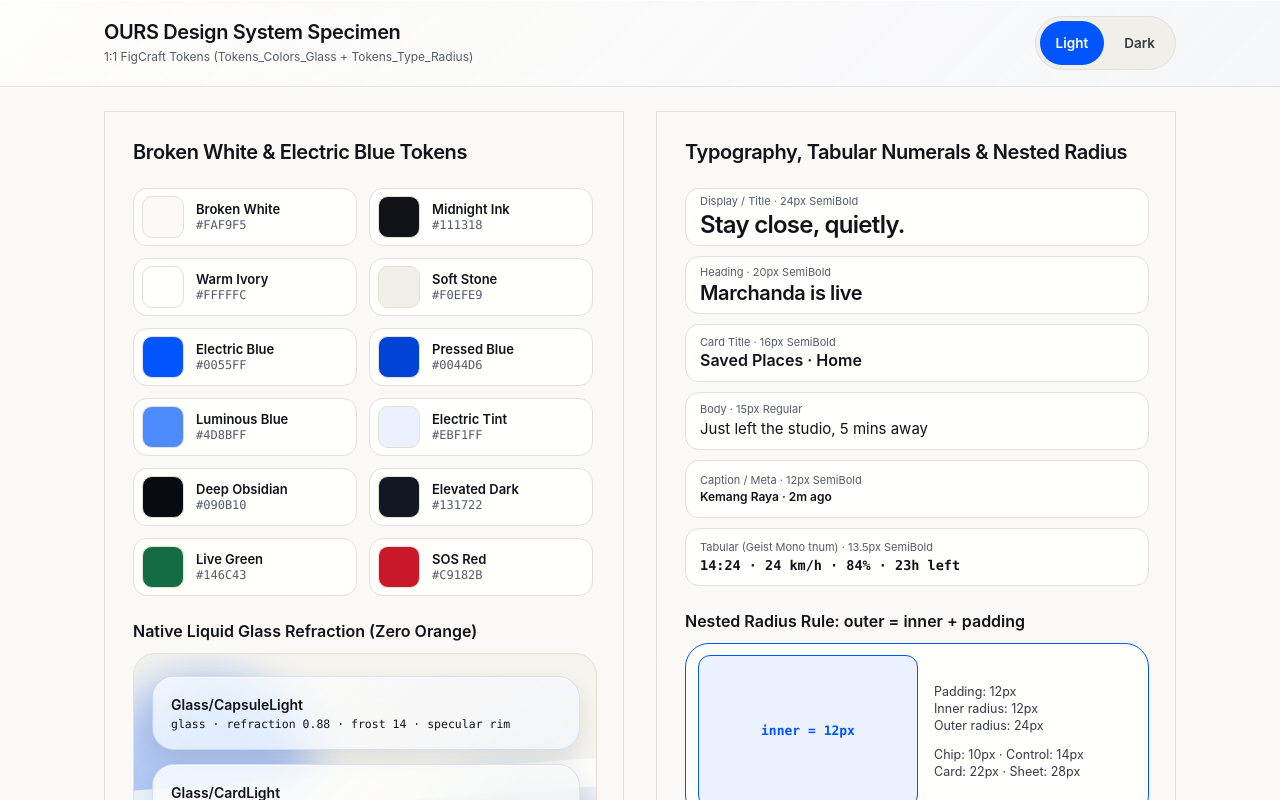
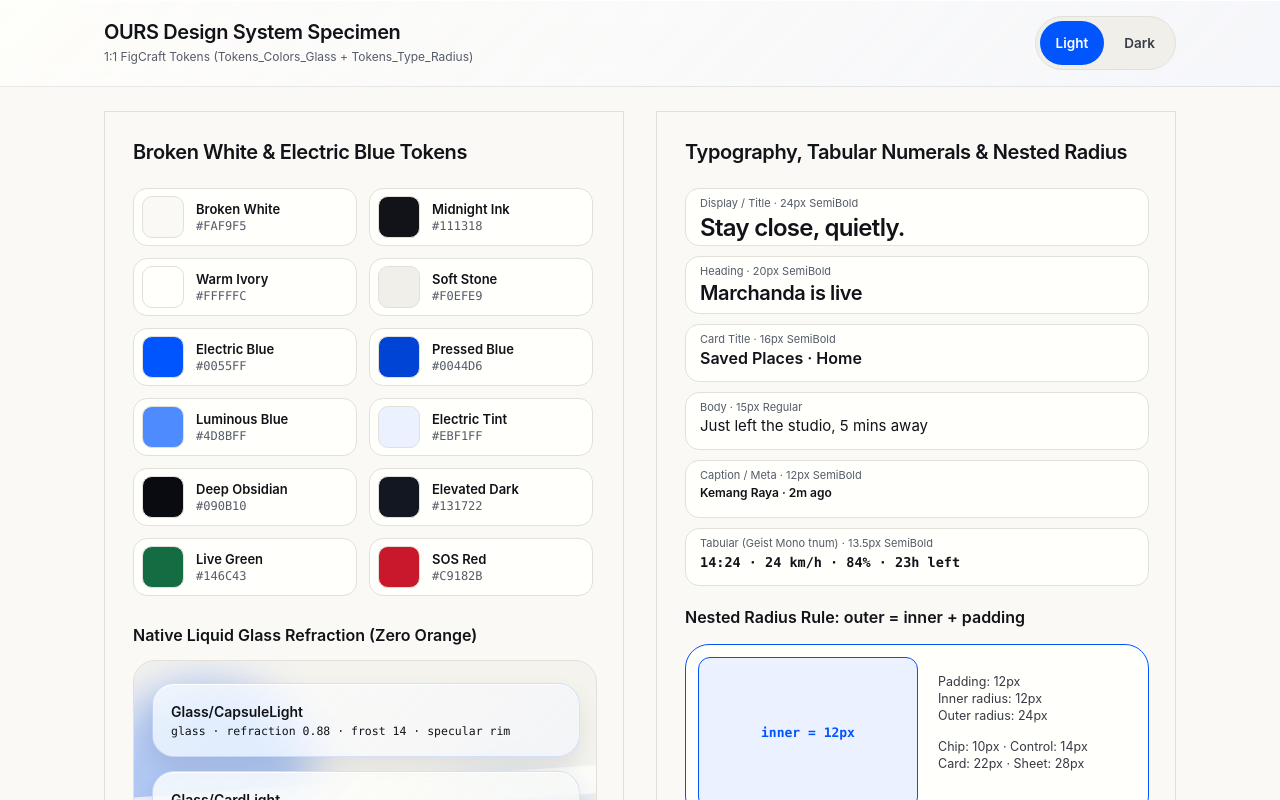
Before and after one commit to dewhush/OURS, a plain HTML site: page web/tokens-preview.html in a window 1280 px wide. Drawn offline with Linux system fonts and the light colour scheme.

Commit message:
design(slice-1): exact FigCraft copy and coordinate alignment in tokens-preview

```diff
--- a/web/styles.css
+++ b/web/styles.css
@@ -3035,6 +3035,7 @@ button:disabled, [aria-disabled="true"] {
 
 .tp-panel-title {
   margin: 0 0 24px;
+  height: 24px;
   font-size: var(--text-heading);
   line-height: var(--leading-heading);
   letter-spacing: var(--tracking-heading);
@@ -3072,7 +3073,7 @@ button:disabled, [aria-disabled="true"] {
 .tp-swatch-info {
   display: flex;
   flex-direction: column;
-  gap: 1px;
+  gap: 2px;
   min-width: 0;
 }
 
@@ -3093,16 +3094,29 @@ button:disabled, [aria-disabled="true"] {
   color: var(--ink-muted);
 }
 
-.tp-subhead {
-  margin: 26px 0 12px;
+#panel-colors .tp-subhead {
+  margin: 30px 0 15px;
+  height: 19px;
   font-size: var(--text-title);
   line-height: var(--leading-title);
   font-weight: 600;
   color: var(--ink);
 }
 
-.tp-subhead-bp {
-  margin: 18px 0 10px;
+#panel-type .tp-subhead {
+  margin: 22px 0 17px;
+  height: 19px;
+  font-size: var(--text-title);
+  line-height: var(--leading-title);
+  font-weight: 600;
+  color: var(--ink);
+}
+
+#panel-type .tp-spacing-box + .tp-subhead-bp {
+  margin: 18px 0 12px;
+  height: 18px;
+  font-size: var(--text-body);
+  line-height: 18px;
 }
 
 .tp-glass-stage {
@@ -3113,6 +3127,7 @@ button:disabled, [aria-disabled="true"] {
   border-radius: var(--radius-card);
   background: var(--glass-backdrop-light);
   border: var(--border-hairline) solid var(--line);
+  box-sizing: border-box;
 }
 
 .tp-orb {
@@ -3252,9 +3267,9 @@ button:disabled, [aria-disabled="true"] {
   height: 58px;
   display: flex;
   flex-direction: column;
-  justify-content: center;
-  gap: 2px;
-  padding: 6px 14px;
+  justify-content: flex-start;
+  gap: 3px;
+  padding: 8px 14px;
   border-radius: var(--radius-control);
   background: var(--bg-surface);
   border: var(--border-hairline) solid var(--line);
@@ -3270,7 +3285,7 @@ button:disabled, [aria-disabled="true"] {
 .tp-sample-display { font-size: var(--text-display); line-height: var(--leading-display); letter-spacing: var(--tracking-display); font-weight: 600; }
 .tp-sample-heading { font-size: var(--text-heading); line-height: var(--leading-heading); letter-spacing: var(--tracking-heading); font-weight: 600; }
 .tp-sample-title { font-size: var(--text-title); line-height: var(--leading-title); font-weight: 600; }
-.tp-sample-body { font-size: var(--text-body); line-height: var(--leading-body); font-weight: 400; }
+.tp-sample-body { font-size: var(--text-body); line-height: 18px; font-weight: 400; }
 .tp-sample-caption { font-size: var(--text-caption); line-height: var(--leading-caption); font-weight: 600; }
 .tp-sample-mono { font-family: var(--font-mono); font-variant-numeric: tabular-nums; font-size: var(--text-mono); line-height: var(--leading-mono); font-weight: 600; }
 
@@ -3278,8 +3293,8 @@ button:disabled, [aria-disabled="true"] {
   width: 464px;
   height: 176px;
   display: flex;
-  align-items: center;
-  gap: var(--space-md);
+  align-items: flex-start;
+  gap: 20px;
   padding: var(--space-sm);
   border-radius: var(--radius-media-card);
   border: var(--border-emphasis) solid var(--action);
@@ -3303,8 +3318,12 @@ button:disabled, [aria-disabled="true"] {
   flex-shrink: 0;
 }
 
+.tp-radius-meta {
+  padding-top: 16px;
+}
+
 .tp-radius-meta p {
-  margin: 0 0 var(--space-sm);
+  margin: 0 0 14px;
   font-size: 12.5px;
   line-height: 17px;
   color: var(--ink-secondary);
@@ -3337,7 +3356,7 @@ button:disabled, [aria-disabled="true"] {
 .tp-spacing-row {
   display: flex;
   align-items: center;
-  gap: var(--space-sm);
+  gap: 10px;
   height: 14px;
 }
 
@@ -3345,6 +3364,7 @@ button:disabled, [aria-disabled="true"] {
   width: 64px;
   font-family: var(--font-mono);
   font-size: 11.5px;
+  line-height: 14px;
   color: var(--ink-secondary);
 }
 
@@ -3358,7 +3378,7 @@ button:disabled, [aria-disabled="true"] {
   width: 184px;
   font-family: var(--font-mono);
   font-size: 11px;
-  line-height: 15px;
+  line-height: 14px;
   color: var(--ink-secondary);
 }
 
--- a/web/tokens-preview.html
+++ b/web/tokens-preview.html
@@ -41,11 +41,11 @@
           </div>
           <div class="tp-glass-sample tp-glass-card-light">
             <strong>Glass/CardLight</strong>
-            <span>glass · refraction 0.72 · frost 16 · soft frost</span>
+            <span>glass · refraction 0.72 · frost 16 · warm ivory</span>
           </div>
           <div class="tp-glass-sample tp-glass-electric-light">
             <strong>Glass/ElectricTint</strong>
-            <span>glass · electric blue tint · specular rim</span>
+            <span>glass · refraction 0.78 · electric blue wash</span>
           </div>
           <div class="tp-glass-sample tp-glass-capsule-dark">
             <strong>Glass/CapsuleDark</strong>
```
